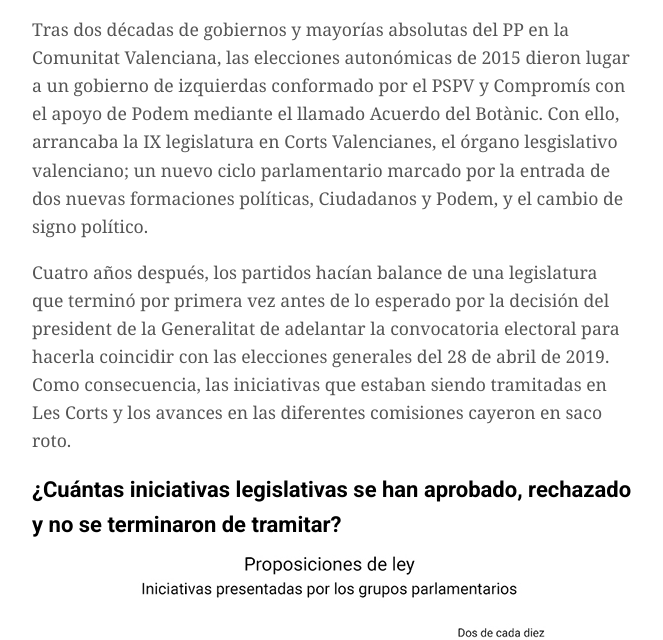
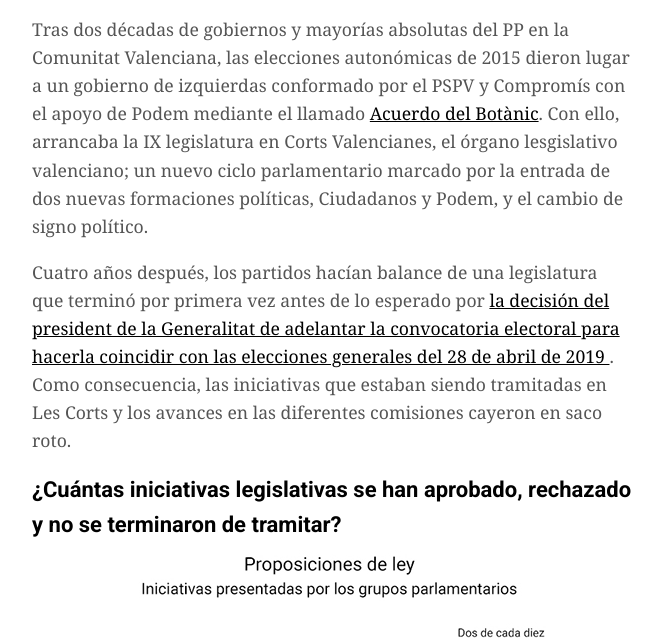
Before and after one commit to tonigberzosa/lescorts-ix, a plain HTML site: page index.html in a window 1280 px wide. Shown: the part 849-1489 px from the top of the page, without its empty margins (308-971 px from the left). Drawn offline with nearby package versions, Linux system fonts and the light colour scheme.

Commit message:
Update index.html

```diff
--- a/index.html
+++ b/index.html
@@ -10,6 +10,20 @@
 html,
 body {
  color:#555;
+}
+/* unvisited link */
+a:link {
+  color: #000000;
+}
+
+/* visited link */
+a:visited {
+  color: #000000;
+}
+
+/* mouse over link */
+a:hover {
+  color: #555;
 }
 .cuerpo {
  font-family:Georgia,serif;
@@ -104,8 +118,8 @@ $(document).ready(function(){
 <div class="cuerpo">
 <div align="center"><img src="img/hemicicle.jpg" alt="Hemicicle" width="600"></div>
 <div class="pieimg">Hemiciclo de Corts Valencianes.</div>
-<p>Tras dos décadas de gobiernos y mayorías absolutas del PP en la Comunitat Valenciana, las elecciones autonómicas de 2015 dieron lugar a un gobierno de izquierdas conformado por el PSPV y Compromís con el apoyo de Podem mediante el llamado Acuerdo del Botànic. Con ello, arrancaba la IX legislatura en Corts Valencianes, el órgano lesgislativo valenciano; un nuevo ciclo parlamentario marcado por la entrada de dos nuevas formaciones políticas, Ciudadanos y Podem, y el cambio de signo político.</p>
-<p>Cuatro años después, los partidos hacían balance de una legislatura que terminó por primera vez antes de lo esperado por la decisión del president de la Generalitat de adelantar la convocatoria electoral para hacerla coincidir con las elecciones generales del 28 de abril de 2019. Como consecuencia, las iniciativas que estaban siendo tramitadas en Les Corts y los avances en las diferentes comisiones cayeron en saco roto.</p>
+<p>Tras dos décadas de gobiernos y mayorías absolutas del PP en la Comunitat Valenciana, las elecciones autonómicas de 2015 dieron lugar a un gobierno de izquierdas conformado por el PSPV y Compromís con el apoyo de Podem mediante el llamado <a href="https://www.rtve.es/noticias/20150625/ximo-puig-presidente-comunidad-valenciana-apoyo-compromis-parte-podemos/1167663.shtml">Acuerdo del Botànic</a>. Con ello, arrancaba la IX legislatura en Corts Valencianes, el órgano lesgislativo valenciano; un nuevo ciclo parlamentario marcado por la entrada de dos nuevas formaciones políticas, Ciudadanos y Podem, y el cambio de signo político.</p>
+<p>Cuatro años después, los partidos hacían balance de una legislatura que terminó por primera vez antes de lo esperado por <a href="https://elpais.com/politica/2019/03/04/actualidad/1551710743_235311.html">la decisión del president de la Generalitat de adelantar la convocatoria electoral para hacerla coincidir con las elecciones generales del 28 de abril de 2019 </a>. Como consecuencia, las iniciativas que estaban siendo tramitadas en Les Corts y los avances en las diferentes comisiones cayeron en saco roto.</p>
 <div class="chart-title">¿Cuántas iniciativas legislativas se han aprobado, rechazado y no se terminaron de tramitar?</div>
 <div align="center"><img src="img/chart1.jpg" alt="¿Cuántas iniciativas legislativas se han aprobado, rechazado y no se terminaron de tramitar?"></div>
 <p>En la última legislatura de Corts Valencianes, los grupos parlamentarios han presentado un total de 80 proposiciones de ley, de las cuales 34 (42,50%) han sido aprobadas, 25 (31,25%) rechazadas o retiradas, 3 (3,75%) subsumidas en otras iniciativas y hasta 18 (22,50%) han caducado.</p>
```
